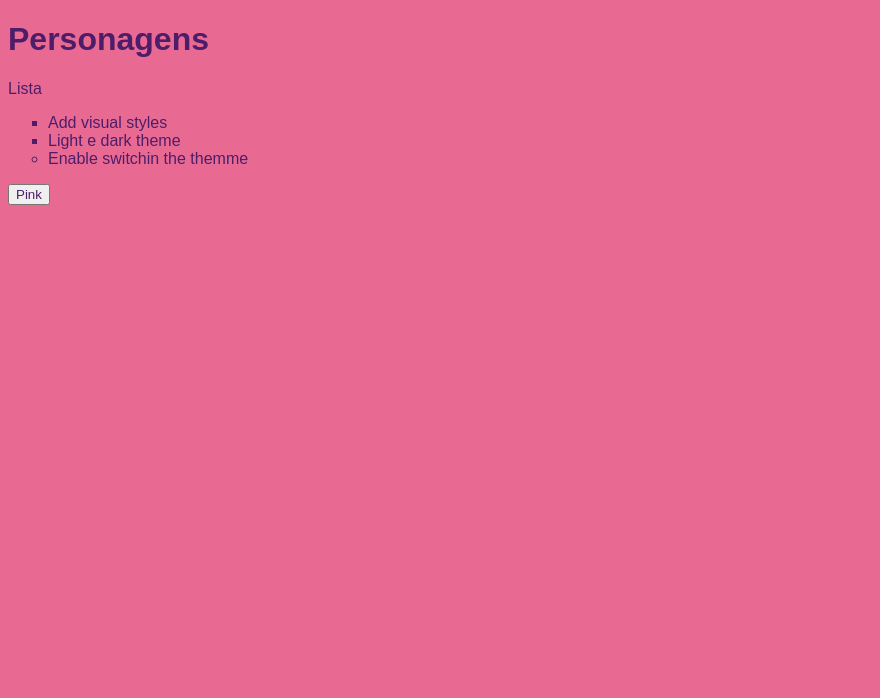
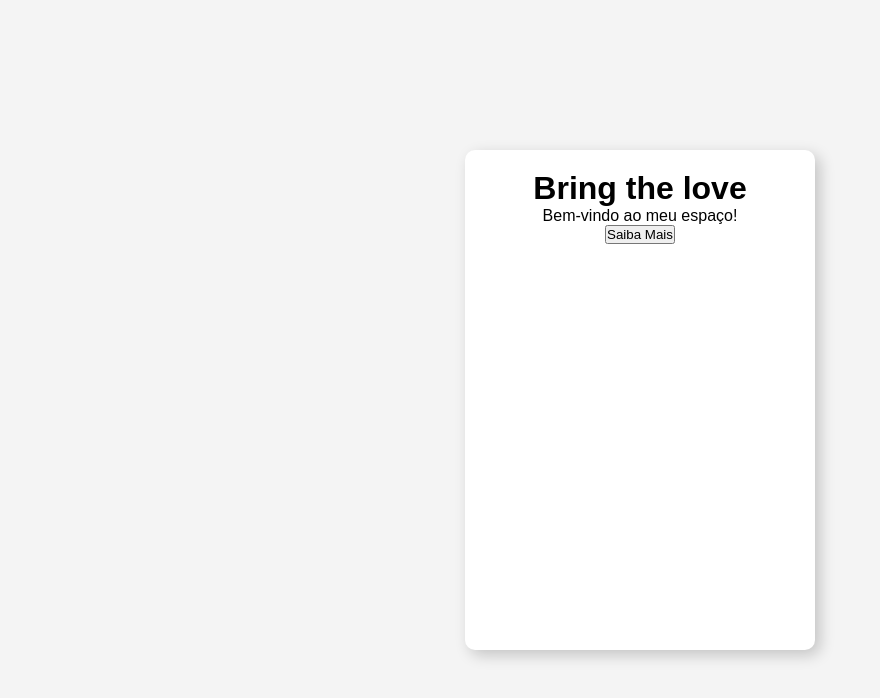
Before and after one commit to elyz0/HTML-CSS-JS, a plain HTML site: page CursoBradesco/index.html in a window 1280 px wide. Shown: the whole page, without its empty margins (0-880 px from the left). Drawn offline with Linux system fonts and the light colour scheme.

Commit message:
Page manhwa

```diff
--- a/CursoBradesco/index.html
+++ b/CursoBradesco/index.html
@@ -1,20 +1,17 @@
 <!DOCTYPE html> <!--Há versões diferentes de HTML , mas a mais comum é a 5.-->
-<html lang="en" dir="ltr">
+<html lang="pt-BR" dir="ltr">
     <head>
         <meta charset="UTF-8"> <!--O charset (metaelementos/metadados) é o conjunto de caracteres que o navegador pode ler.-->
-        <title>Bring the love</title>
+        <title>Favs Manhwa</title>
         <link rel="stylesheet" href="main.css">
     </head>
-    <body class ="Pink-theme">
-        <h1>Personagens</h1> <!--O h1 é um elemento de cabeçalho.-->
-        <p id="msg">Lista</p> <!--Atributo de ID , usado para identificar um elemento.-->
-        <ul>
-            <li class = "list"> Add visual styles  </li> <!--Atributo de classe , usado para aplicar estilos a todos os elementos. Ccada li é agrupado em uma lista não ordenada -->
-            <li class = "list"> Light e dark theme </li>
-            <li> Enable switchin the themme</li>
-        </ul>
-        <div>
-            <button class = "btn">Pink</button>
+    <body>
+        <div class = "container">  <!--div é um elemento de bloco, ou seja, ele ocupa todo o espaço disponível, agrupa outros elementos HTML. Usada para criar seções ou contêineres. class atribui uma classe chamada container ao elemento div-->
+            <div class = "card">
+                <h1>Bring the love</h1>
+                <p>Bem-vindo ao meu espaço!</p>
+                <button onclick="showMessage()">Saiba Mais</button>
+            </div>
         </div>
         <script src="app.js"></script> <!-- <script> nos permitirá vincular a um arquivo JavaScript externo.-->
         <noscript>Você precisa ativar o JavaScript para usar essa página.</noscript> <!--Se o navegador não suportar o JavaScript
--- a/CursoBradesco/main.css
+++ b/CursoBradesco/main.css
@@ -11,12 +11,39 @@
 }
 
 * { /*O seletor * é universal e se aplica a todos os elementos da página (exceto quando um seletor de elemento mais específico o substitui).*/
-    color: var(--fontColor);
-    font-family: Arial, Helvetica, sans-serif;
+    margin: 0;
+    padding: 0;
+    box-sizing: border-box;
+    font-family: Arial, sans-serif;
 }
 
-body {
-    background: var(--bg);
+body {  /*Centralizar a div*/
+    display: flex;
+    justify-content: center;
+    align-items: center;
+    height: 100vh;
+    background-color: #f4f4f4;
+}
+
+.container {
+    width: 100%;
+    display: flex;
+    justify-content: center;
+}
+
+.card {
+    width: 350px;
+    height: 500px;
+    background: white;
+    box-shadow: 5px 5px 15px rgba(0,0,0,0.2);
+    border-radius: 10px;
+    text-align: center;
+    padding: 20px;
+    transition: transform 0.3s ease-in-out;
+}
+
+.card:hover {
+    transform: scale(1.05);
 }
 
 ul { /*Seletor que seleciona o elemento HTML 'ul' */
@@ -52,11 +79,9 @@ Os atributos personalizados são chamados de .list e #msg. Para classes iniciass
 
 .button {
     position: absolute;
-    top: 20px;
-    left: 250px;
-    height: 50px;
-    width: 50px;
-    border-radius: 100%;
+    margin-top: 20px;
+    padding: 10px 20px;
+    border-radius: 5px;
     border: none;
     color: var(--btnFontColor);
     background-color: var(--btnBg);
```
